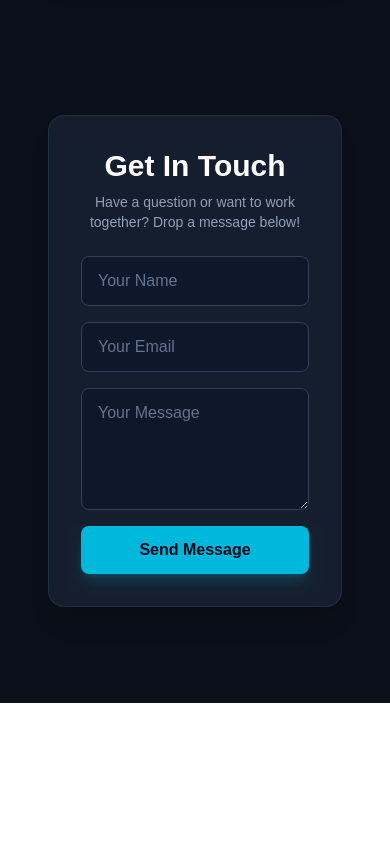
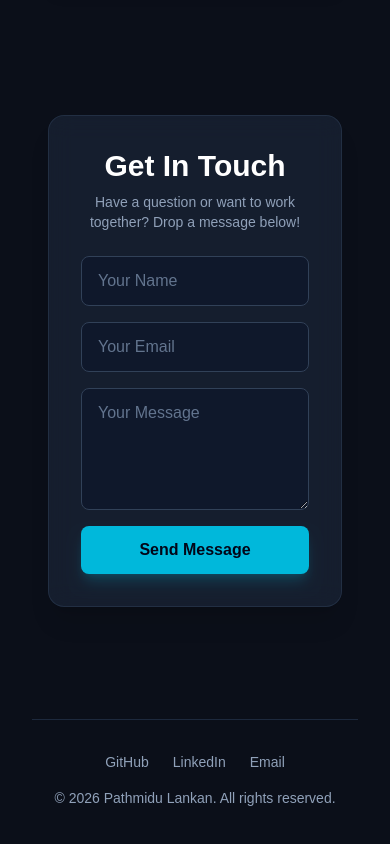
Before and after one commit to pathmidu-lankan/my-portfolio, a Next.js app: page / in a window 390 px wide. Shown: the part 1154-1998 px from the top of the page. Before the commit the page ends 1857 px from the top, so only its background shows below. Built offline with nearby package versions, Linux system fonts and the light colour scheme.

Commit message:
Add responsive footer with social links

```diff
--- a/src/app/page.js
+++ b/src/app/page.js
@@ -3,6 +3,7 @@ import Projects from "@/components/Projects";
 import Contact from "@/components/Contact";
 import BlurText from "@/components/BlurText";
 import ParticlesBackground from "@/components/ParticlesBackground";
+import Footer from "@/components/Footer";
 
 export default function Home() {
   return (
@@ -18,6 +19,7 @@ export default function Home() {
         </div>
         <Projects />
         <Contact />
+        <Footer />
       </div>
     </main>
   );
--- /dev/null
+++ b/src/components/Footer.js
@@ -0,0 +1,33 @@
+'use client';
+
+export default function Footer() {
+  return (
+    <footer className="w-full py-8 border-t border-slate-800 text-center text-slate-400 text-sm mt-12">
+      <div className="flex justify-center gap-6 mb-4">
+        <a
+          href="https://github.com"
+          target="_blank"
+          rel="noopener noreferrer"
+          className="hover:text-cyan-400 transition"
+        >
+          GitHub
+        </a>
+        <a
+          href="https://linkedin.com"
+          target="_blank"
+          rel="noopener noreferrer"
+          className="hover:text-cyan-400 transition"
+        >
+          LinkedIn
+        </a>
+        <a
+          href="mailto:your-email@example.com"
+          className="hover:text-cyan-400 transition"
+        >
+          Email
+        </a>
+      </div>
+      <p>© {new Date().getFullYear()} Pathmidu Lankan. All rights reserved.</p>
+    </footer>
+  );
+}
```
